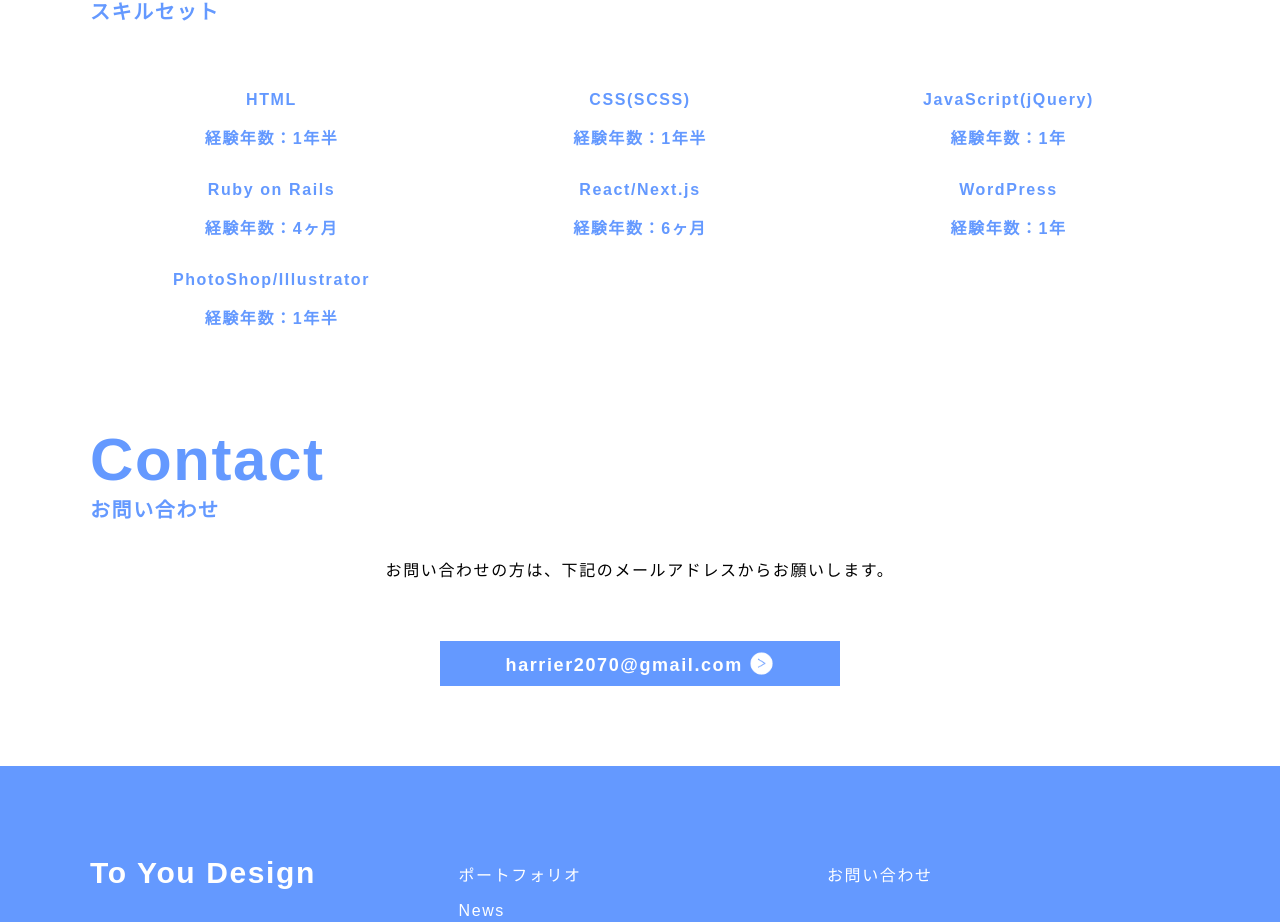
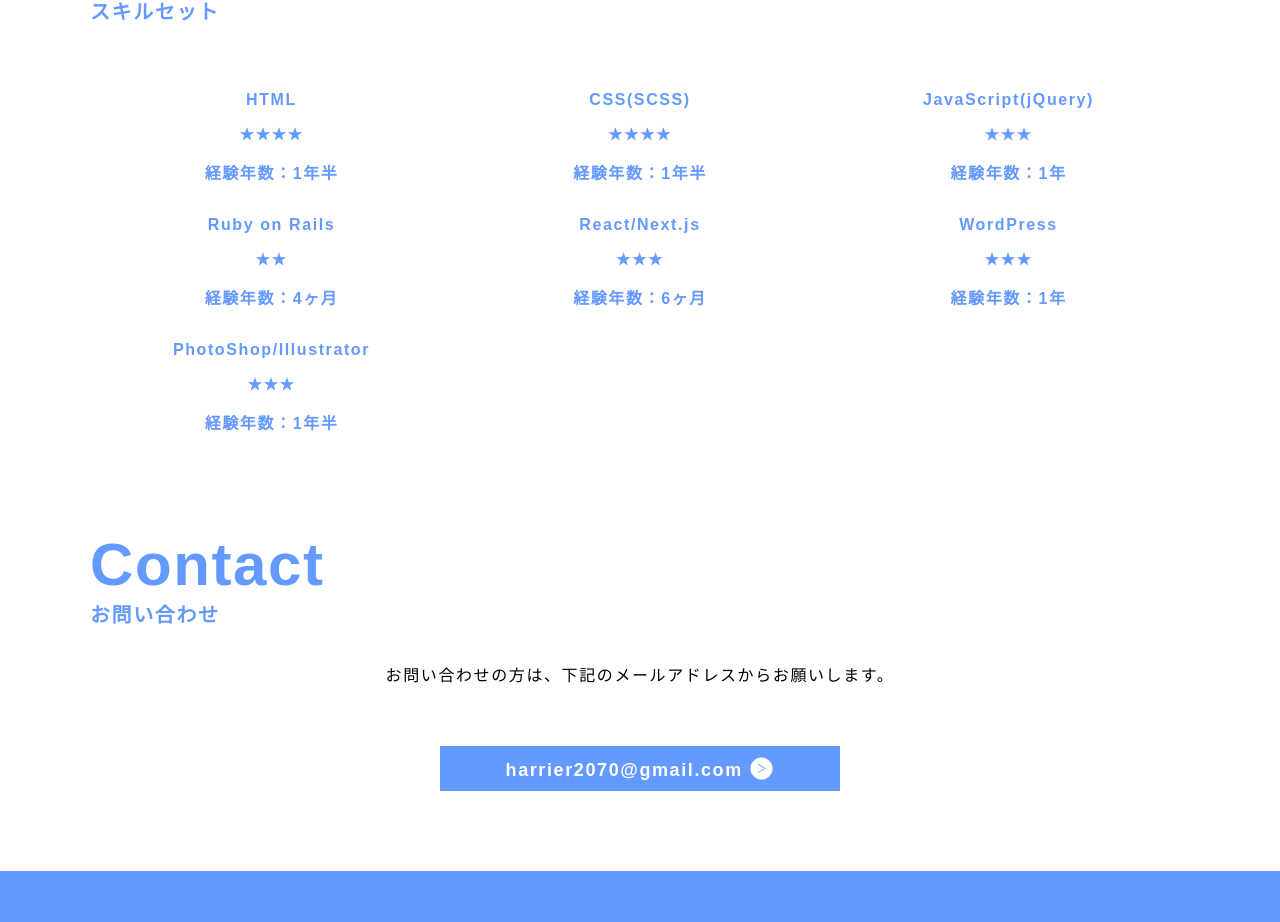
Before and after one commit to takoyan33/nextjs-portfolio, a Next.js app: page / in a window 1280 px wide. Shown: the part 2415-3337 px from the top of the page. Built offline with nearby package versions, Linux system fonts and the light colour scheme.

Commit message:
fix little

```diff
--- a/components/Main.js
+++ b/components/Main.js
@@ -164,16 +164,16 @@ export default function Main() {
 
     { skills.map((skill,index) =>
 <Skill
- key={index}
+  key={index}
   skill_name={skill.skill_name}
-  skill_date={skill.skill_rank}
+  skill_rank={skill.skill_rank}
   skill_tag={skill.skill_tag}
   skill_icon={skill.skill_icon}
 />
 )}
 
 
-      {/* <div className="flx_el">
+       {/* <div className="flx_el">
           <p className="tac">
             <FontAwesomeIcon icon={faHtml5} className="size" />
           </p>
--- a/components/Skill.js
+++ b/components/Skill.js
@@ -8,10 +8,10 @@ export default function Skill({skill_name, skill_rank, skill_tag, skill_icon}) {
 return (
   <div className="flx_el">
   <p className="tac">
-    <FontAwesomeIcon icon={{skill_icon}} className="size" />
+    <FontAwesomeIcon icon={skill_icon} className="size" />
   </p>
 <p className="code_title">{skill_name} </p>
-<p className="code_title">{skill_rank }</p>
+<p className="code_title">{skill_rank}</p>
 <p className="code_title">{skill_tag}</p>
 
 </div>
```
